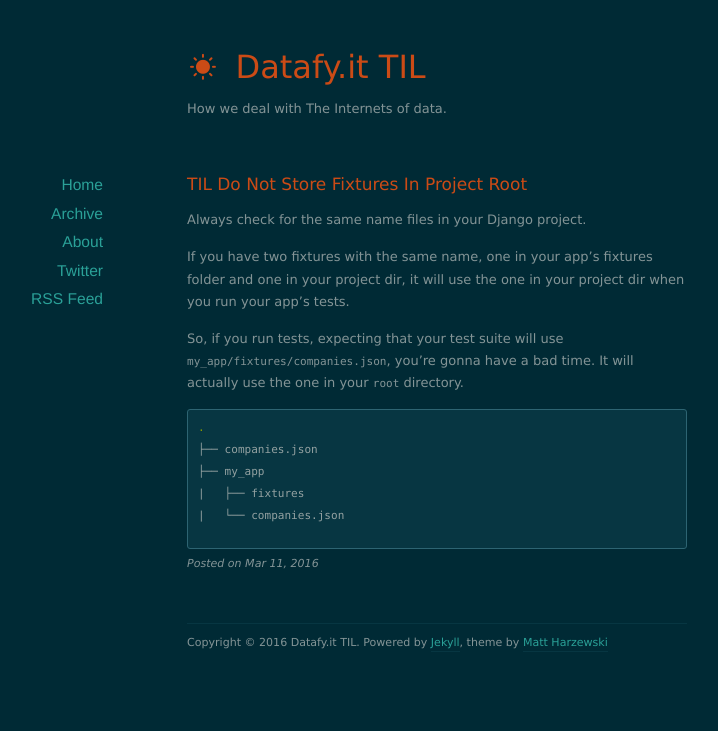
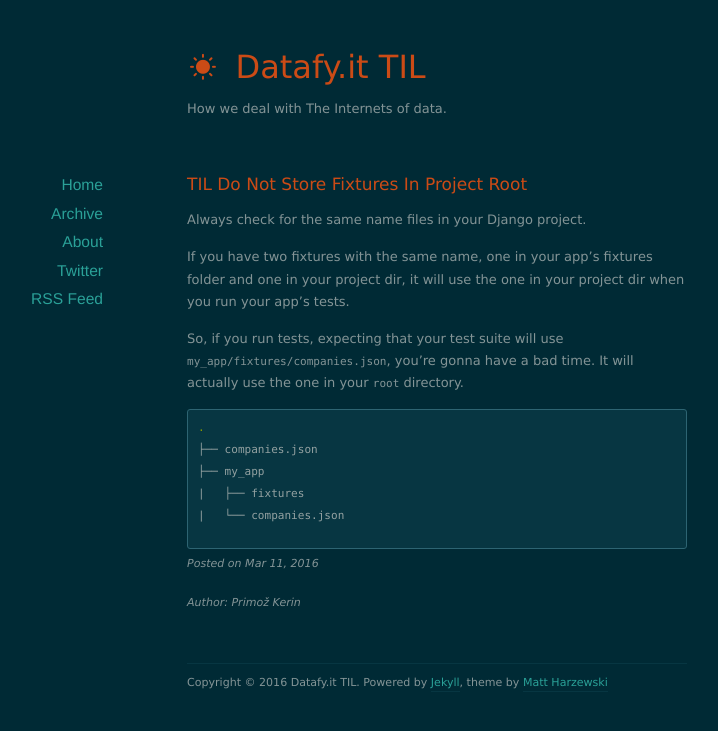
Before and after one commit to datafyit/datafyit.github.io, a Jekyll site: the page built from _posts/2016-03-11-til-do-not-store-fixtures-in-project-root.markdown, in a window 1280 px wide. Shown: the top 731 px of the page, without its empty margins (203-921 px from the left). Built offline with Jekyll 4.4.1, drawn with Linux system fonts in a browser that asks for light colours; nearby versions of some CDN libraries.

Commit message:
Add option and layout for displaying author of the post

```diff
--- a/_layouts/post.html
+++ b/_layouts/post.html
@@ -15,5 +15,8 @@ layout: default
 	<div class="post-content">{{ content }}</div>
 
 	<p class="meta">Posted on <span class="postdate">{{ page.date | date: "%b %d, %Y" }}</span></p>
+	{% if page.author %}
+		<p class="meta">Author: {{ page.author }}</p>
+	{% endif %}
 
 </article>
--- a/_posts/2016-03-11-til-do-not-store-fixtures-in-project-root.markdown
+++ b/_posts/2016-03-11-til-do-not-store-fixtures-in-project-root.markdown
@@ -1,5 +1,6 @@
 ---
 layout: post
+author: Primož Kerin
 title:  "TIL Do Not Store Fixtures In Project Root"
 date:   2016-03-11 13:29:37 +0100
 categories: django tests
```
